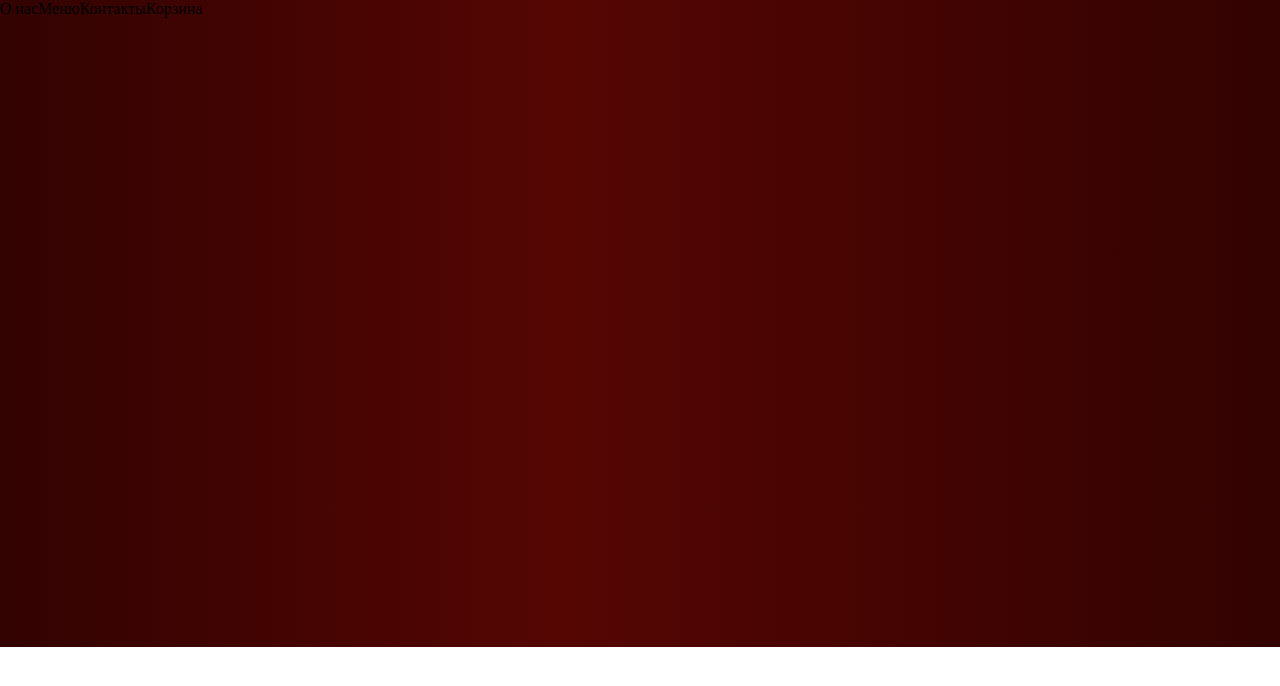
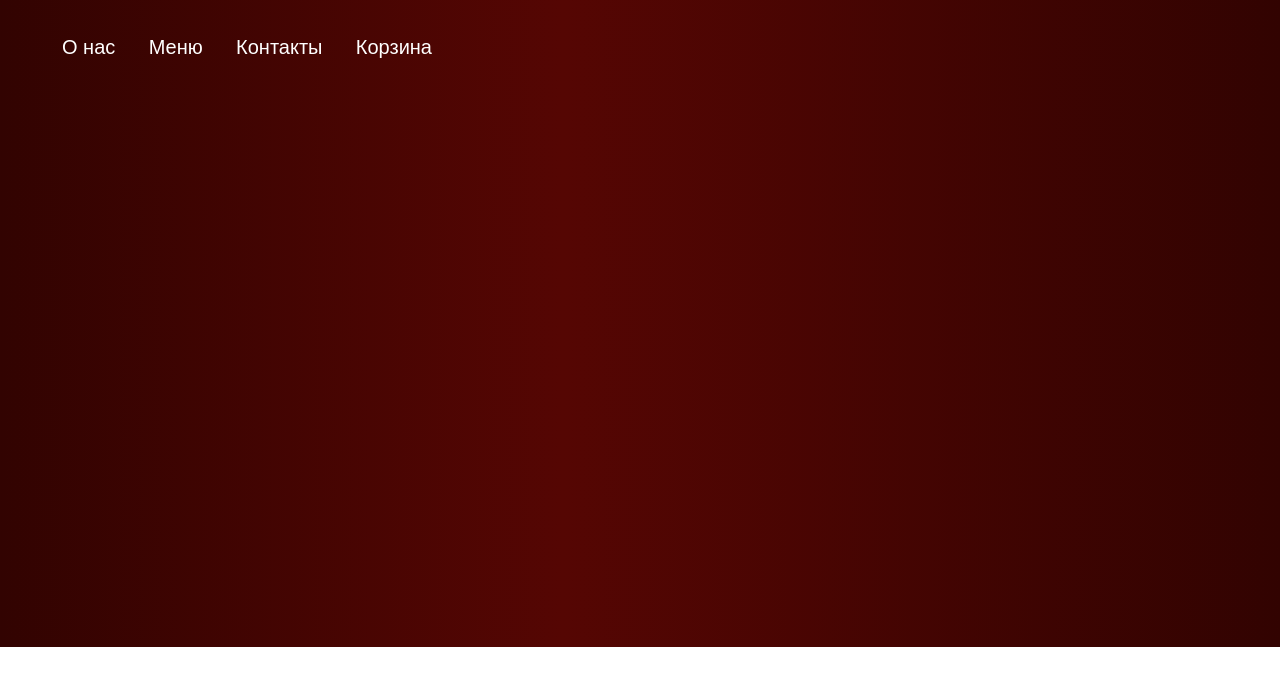
Before and after one commit to k3ssL/react-redux-course, a React (Vite) app: page / in a window 1280 px wide. Shown: the top 686 px of the page. Built offline with nearby package versions, Linux system fonts and the light colour scheme.

Commit message:
fix: bug with fonts

```diff
--- a/src/pages/Main/UI/Header/Header.module.css
+++ b/src/pages/Main/UI/Header/Header.module.css
@@ -2,4 +2,14 @@
     width: 100%;
     height: 647px;
     background: linear-gradient(to right, #320301 0%, #550603 44%, #320301 100%);
+    padding: 36px 0 0 62px;
 }
+
+.container > nav {
+    width: 370px;
+    font-family: "Montserrat", sans-serif;
+    color: #fff;
+    font-size: 20px;
+    display: flex;
+    justify-content: space-between;
+}
```
